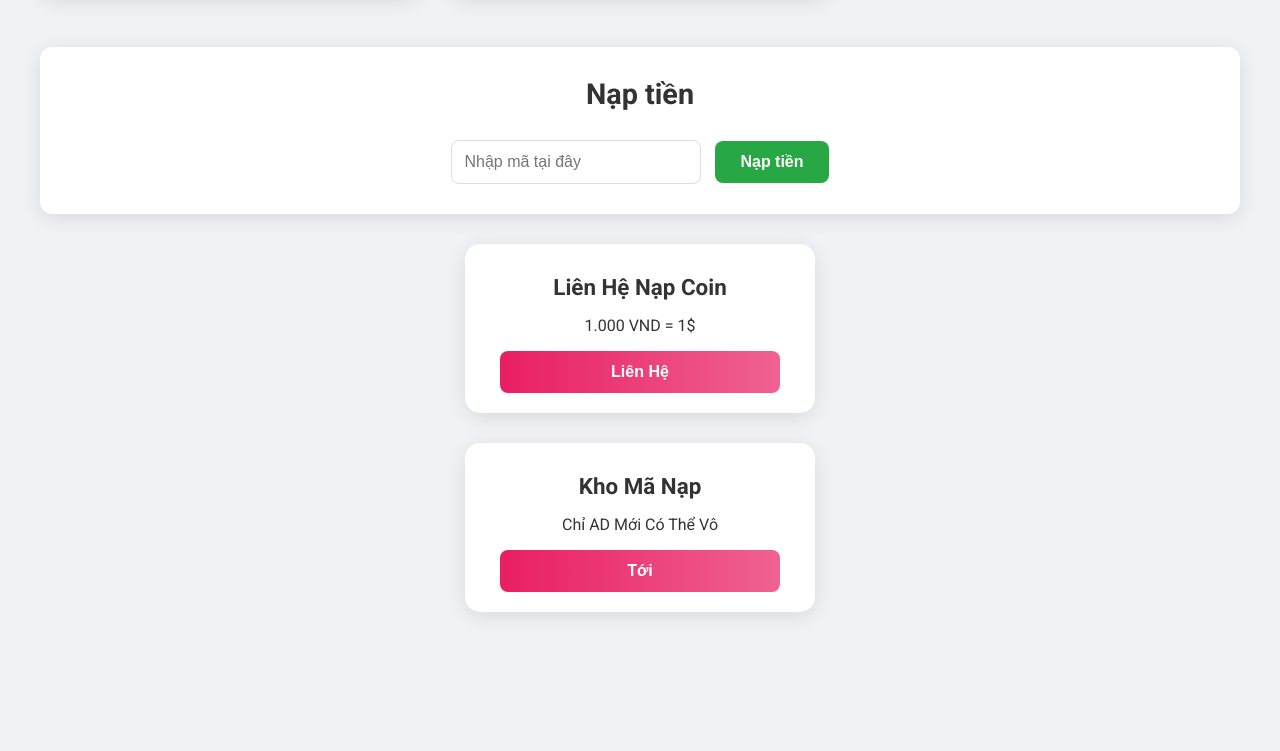
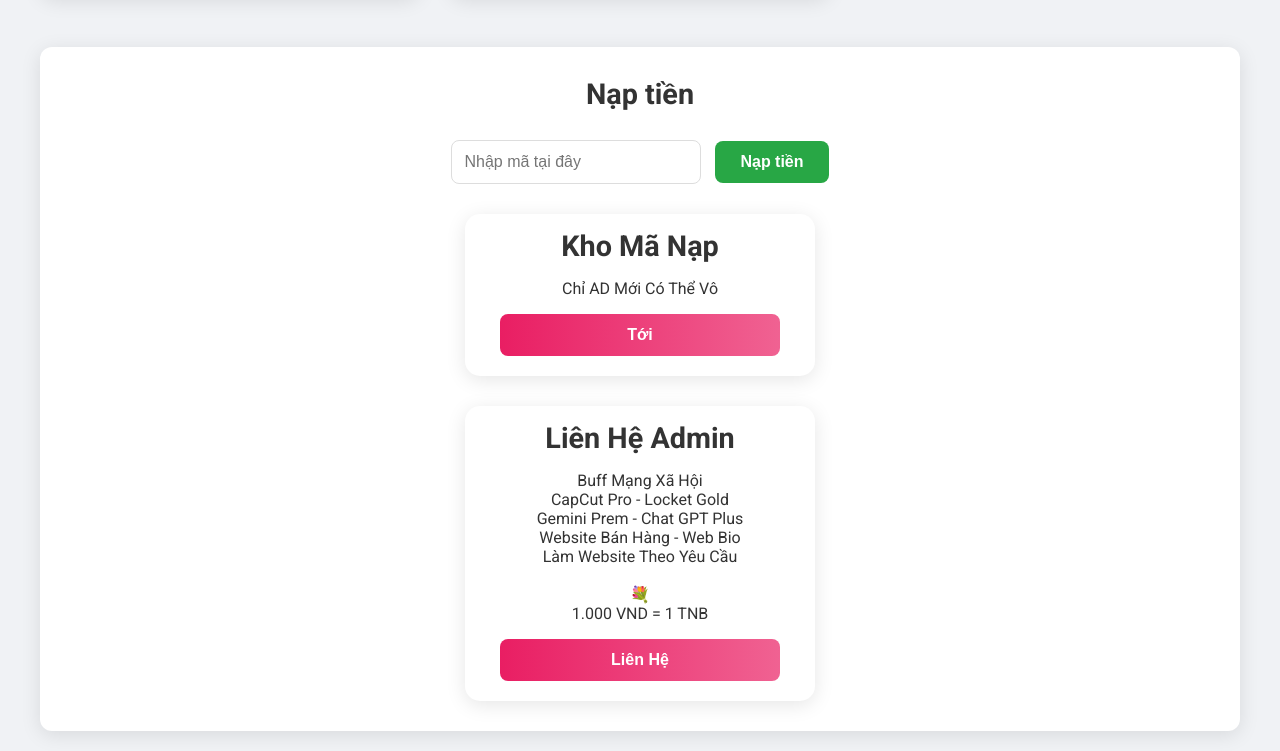
Before and after one commit to trongNghia1759/trongnghia1759.github.io, a plain HTML site: page index.html in a window 1280 px wide. Shown: the part 6542-7293 px from the top of the page. Before the commit the page ends 7174 px from the top, so only its background shows below. Drawn offline with Linux system fonts and the light colour scheme.

Commit message:
Add files via upload

```diff
--- a/index.html
+++ b/index.html
@@ -1591,29 +1591,39 @@
         <h3>Nạp tiền</h3>
         <input type="text" id="code-input" placeholder="Nhập mã tại đây">
         <button id="redeem-btn">Nạp tiền</button>
-    </div>
-
-    <div id="notification" class="hidden"></div>
-
-    <div class="contact-section">
-        <div class="product-card" data-price="0" data-link="profile.html">
-            <div class="product-info">
-                <h3>Liên Hệ Nạp Coin</h3>
-                <p>1.000 VND = 1$</p>
-            </div>
-            <button class="buy-btn">Liên Hệ</button>
-        </div>
-    </div>
-
-    <div class="contact-section">
+
+
+
+
+
+
+
+<div class="contact-section">
         <div class="product-card" data-price="15112009" data-link="codes.html">
             <div class="product-info">
                 <h3>Kho Mã Nạp</h3>
                 <p>Chỉ AD Mới Có Thể Vô</p>
             </div>
             <button class="buy-btn">Tới</button>
+       </div>
+
+
+
+
+    <div id="notification" class="hidden"></div>
+
+    <div class="contact-section">
+        <div class="product-card" data-price="0" data-link="profile.html">
+            <div class="product-info">
+                <h3>Liên Hệ Admin</h3>
+                <p>Buff Mạng Xã Hội<br> CapCut Pro - Locket Gold<br>Gemini Prem - Chat GPT Plus<br>Website Bán Hàng - Web Bio<br>Làm Website Theo Yêu Cầu<br><br>💐<br>
+                1.000 VND = 1 TNB</p>
+            </div>
+            <button class="buy-btn">Liên Hệ</button>
         </div>
     </div>
+
+
 </main>
 
 
```
